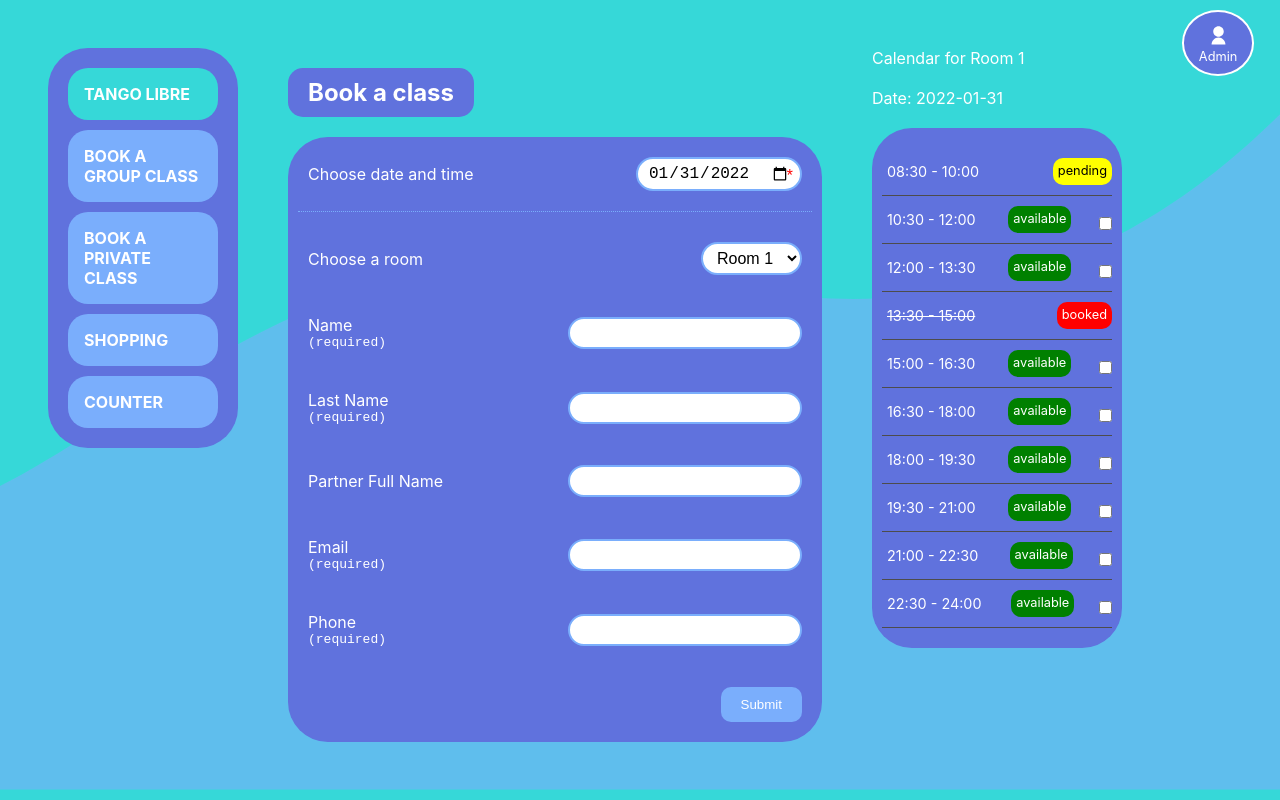
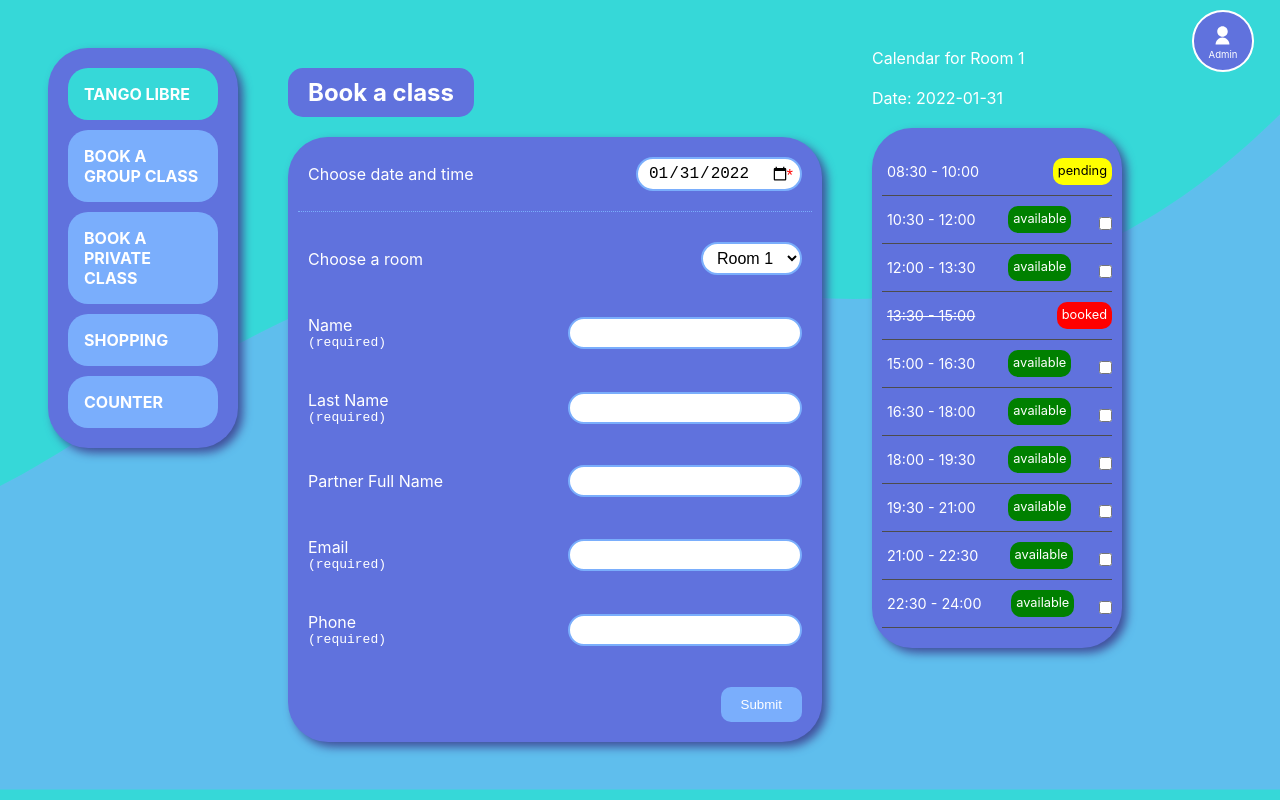
Before and after one commit to matiasfacio/redux-hooks, a React (Create React App) app: page /bookaclass in a window 1280 px wide. Built offline with nearby package versions, Linux system fonts and the light colour scheme.

Commit message:
box-shadow on main components

```diff
--- a/src/App.css
+++ b/src/App.css
@@ -6,6 +6,7 @@
   --light-blue: #7aaefc;
   --menu-bg-color: #6072dd;
   --container-bg-color: #6072dd;
+  --container-shadow: 5px 5px 10px #414f9b;
 }
 
 * {
@@ -50,6 +51,7 @@ a {
   background-color: var(--container-bg-color);
   color: white;
   font-weight: 500;
+  box-shadow: var(--container-shadow);
 }
 
 .products_available {
--- a/src/components/layout/Menu.tsx
+++ b/src/components/layout/Menu.tsx
@@ -50,6 +50,7 @@ export const Menu = () => {
 
 const StyledMenu = styled.nav`
   height: 400px;
+
   ul {
     padding: 20px;
     display: flex;
@@ -59,6 +60,7 @@ const StyledMenu = styled.nav`
     gap: 10px;
     border-radius: 40px;
     background-color: var(--container-bg-color);
+    box-shadow: var(--container-shadow);
   }
 `;
 
@@ -71,6 +73,7 @@ const MenuItem = styled(Link)<{ selected?: boolean }>`
   background-color: #7aaefc;
   text-align: left;
   text-transform: uppercase;
+
   :active {
     background-color: var(--main-bg-color);
   }
--- a/src/components/layout/Room.tsx
+++ b/src/components/layout/Room.tsx
@@ -72,6 +72,7 @@ const RoomCalendar = styled.div`
   display: flex;
   flex-direction: column;
   padding: 20px 10px;
+  box-shadow: var(--container-shadow);
 
   p {
     padding: 5px;
--- a/src/components/layout/TopRightMenu.tsx
+++ b/src/components/layout/TopRightMenu.tsx
@@ -32,7 +32,7 @@ const MenuItem = styled.li`
   flex-direction: column;
   color: white;
   align-items: center;
-  font-size: 0.8rem;
+  font-size: 0.6rem;
   cursor: pointer;
   :hover {
     border: 2px var(--white) solid;
--- a/src/components/pages/BookAClass.tsx
+++ b/src/components/pages/BookAClass.tsx
@@ -214,6 +214,7 @@ const Form = styled.form`
   background-color: var(--container-bg-color);
   padding: 10px;
   border-radius: 40px;
+  box-shadow: var(--container-shadow);
 `;
 
 const FormItem = styled.div`
```
